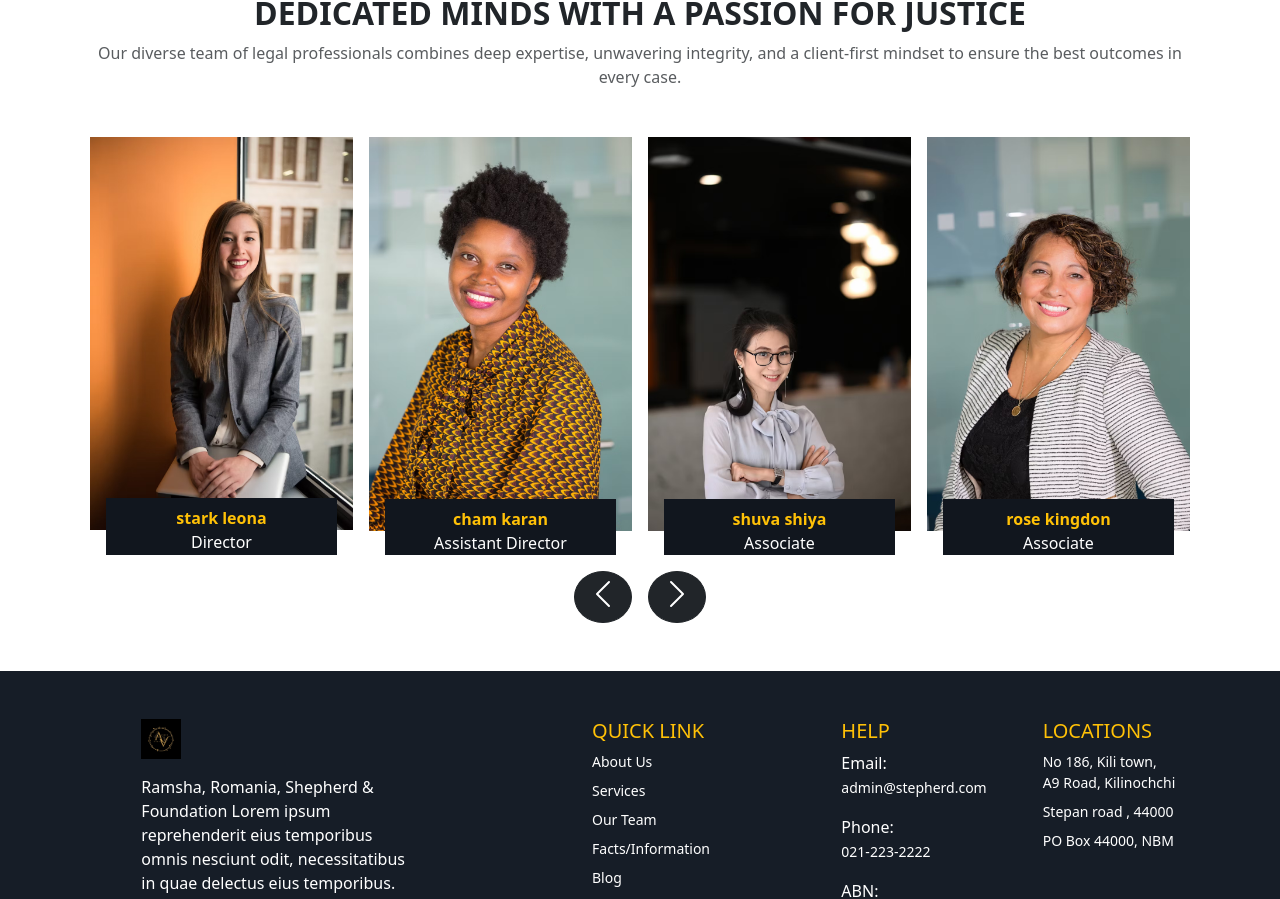
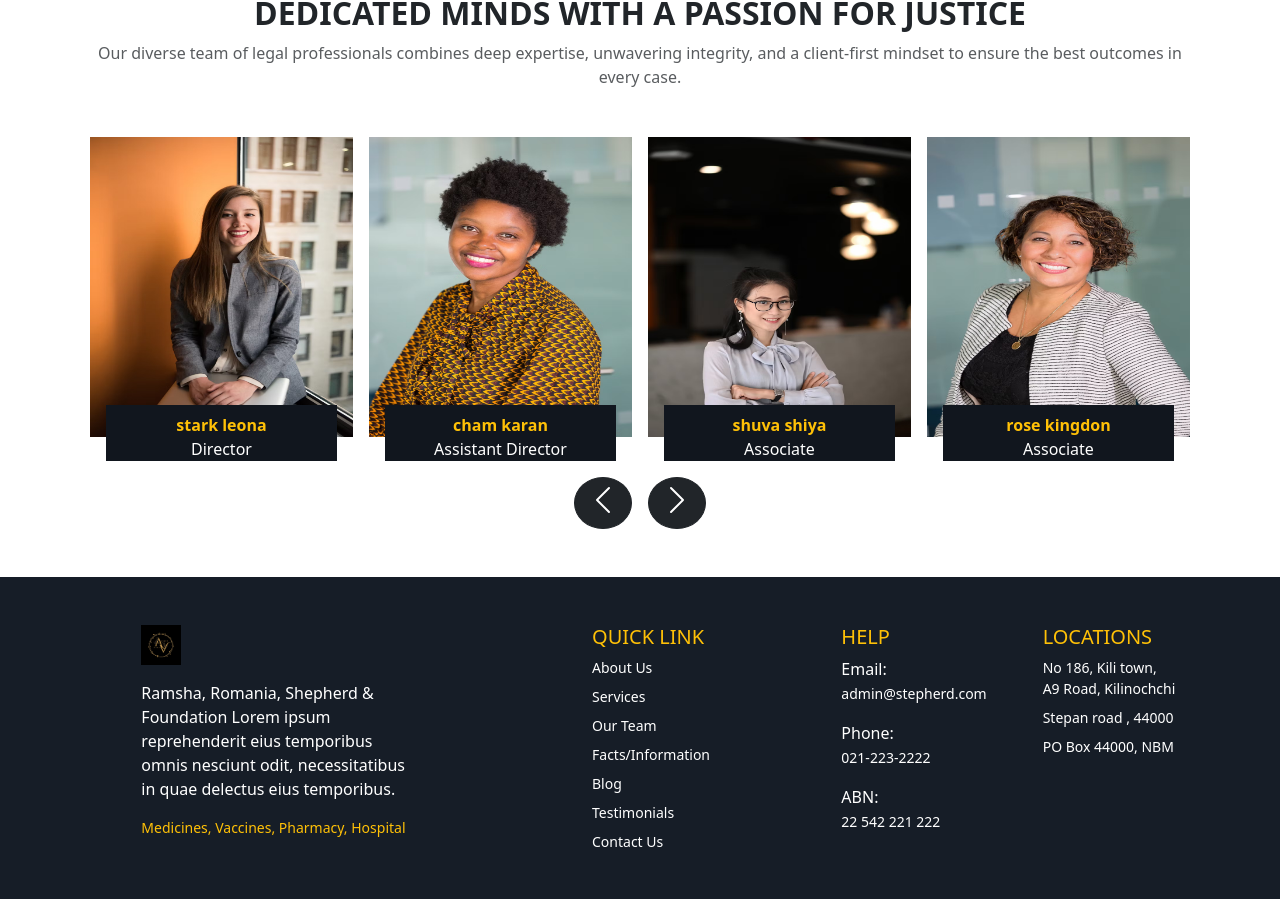
Before and after one commit to Abishan1127/Frontend_Task, a React (Vite) app: page / in a window 1280 px wide. Shown: the part 2379-3278 px from the top of the page. Built offline with nearby package versions, Linux system fonts and the light colour scheme.

Commit message:
updates in team

```diff
--- a/src/components/Team.jsx
+++ b/src/components/Team.jsx
@@ -23,11 +23,11 @@ export default function TeamSection() {
   const scrollRef = useRef(null);
 
   const scrollLeft = () => {
-    scrollRef.current.scrollBy({ left: -300, behavior: 'smooth' });
+    scrollRef.current.scrollBy({ left: -325, behavior: 'smooth' });
   };
 
   const scrollRight = () => {
-    scrollRef.current.scrollBy({ left: 300, behavior: 'smooth' });
+    scrollRef.current.scrollBy({ left: 325, behavior: 'smooth' });
   };
 
   return (
@@ -40,12 +40,15 @@ export default function TeamSection() {
         </p>
       </div>
 
-      {/* Scrollable Row */}
       <div className="position-relative">
         <div
-          className="d-flex flex-row overflow-auto"
+          className="d-flex flex-row"
           ref={scrollRef}
-          style={{ scrollBehavior: 'smooth', WebkitOverflowScrolling: 'touch' }}
+          style={{
+            overflowX: 'hidden', // hide horizontal scrollbar
+            scrollBehavior: 'smooth',
+            WebkitOverflowScrolling: 'touch'
+          }}
         >
           {teamMembers.map((member, idx) => (
             <div
@@ -54,7 +57,8 @@ export default function TeamSection() {
               key={idx}
             >
               <div className="position-relative mb-4">
-                <img src={member.img} className="img-fluid w-100" alt={member.name} />
+                <img src={member.img} className="img-fluid w-100
+                "style={{ maxHeight: '300px' }} alt={member.name} />
                 <div
                   className="position-absolute start-0 end-0 text-white text-center py-2 px-3 mx-3"
                   style={{
@@ -72,7 +76,6 @@ export default function TeamSection() {
           ))}
         </div>
 
-        {/* Arrows */}
         <div className="d-flex justify-content-center gap-3 mt-3">
           <button className="btn btn-dark rounded-circle" onClick={scrollLeft}>
             <span className="carousel-control-prev-icon" />
```
